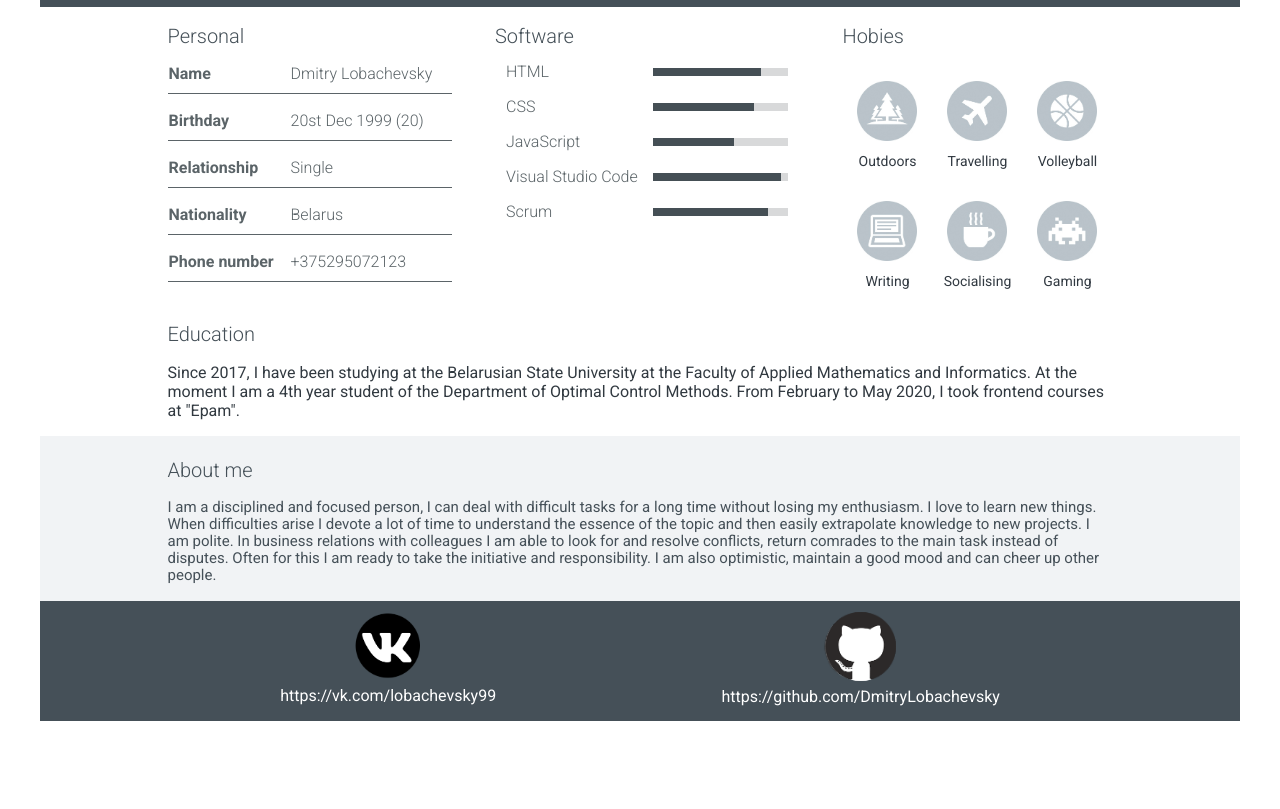
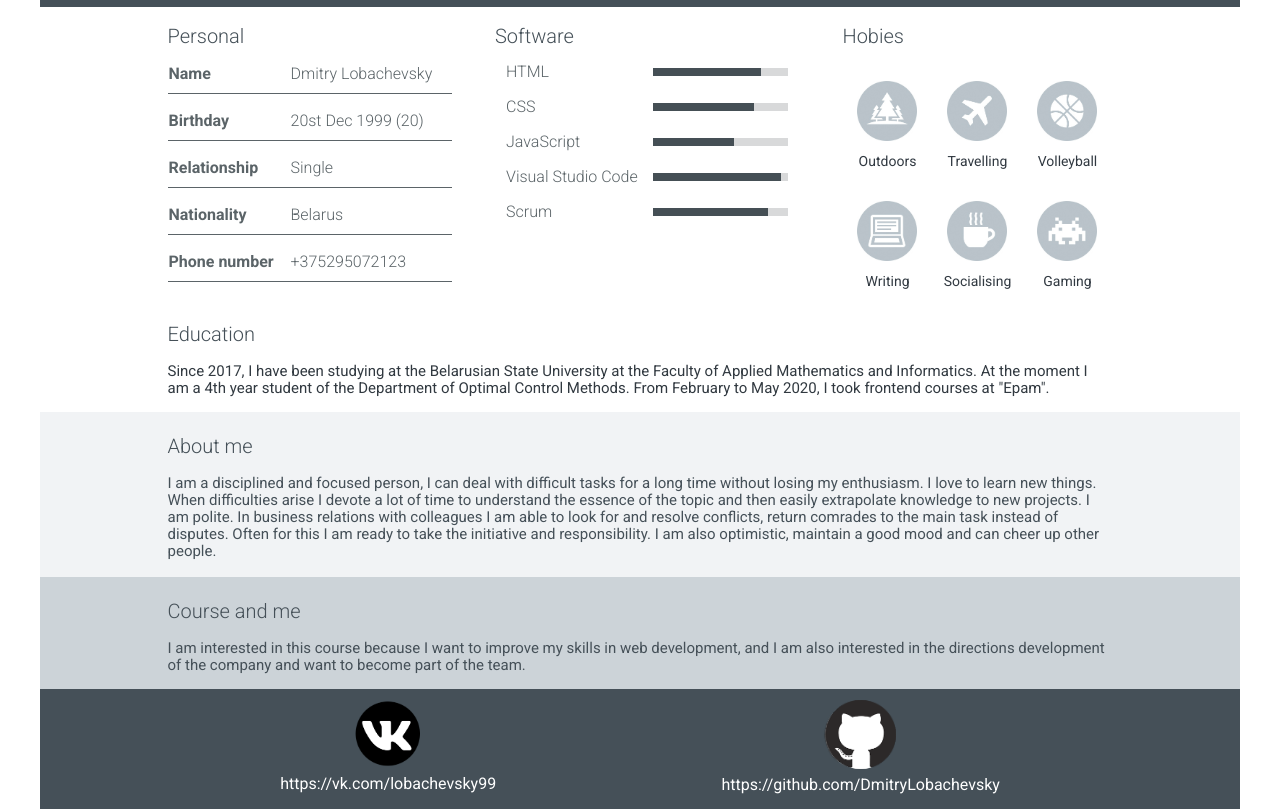
Before and after one commit to DmitryLobachevsky/Resume, a plain HTML site: page index.html in a window 1280 px wide. Shown: the part 223-1032 px from the top of the page. Before the commit the page ends 944 px from the top, so only its background shows below. Drawn offline with Linux system fonts and the light colour scheme.

Commit message:
feat: add course

```diff
--- a/css/style.css
+++ b/css/style.css
@@ -195,6 +195,9 @@ h3 {
 
 .education__description {
   width: 100%;
+  font-weight: 400;
+  font-size: 15px;
+  line-height: 17px;
   color: #313940;
 }
 
@@ -208,6 +211,25 @@ h3 {
   font-size: 15px;
   line-height: 17px;
   color: #455058;
+}
+
+.course {
+  padding-top: 25px;
+  padding-bottom: 15px;
+  background-color: #ccd3d8;
+}
+
+.course-title {
+  margin-top: 0;
+}
+
+.course-for-me {
+  margin: 0;
+  font-weight: 400;
+  font-size: 15px;
+  line-height: 17px;
+  color: #455058;
+
 }
 
 /*footer*/
--- a/index.html
+++ b/index.html
@@ -158,6 +158,16 @@
                     </div>
                 </div>
             </div>
+
+            <div class="course">
+                <div class="container">
+                    <h3 class="course-title">Course and me</h3>
+                    <p class="course-for-me">
+                        I am interested in this course because I want to improve my skills in web development, and I am also interested in the directions
+                        development of the company and want to become part of the team.
+                    </p>
+                </div>
+            </div>
         </main>
 
         <footer class="footer">
```
